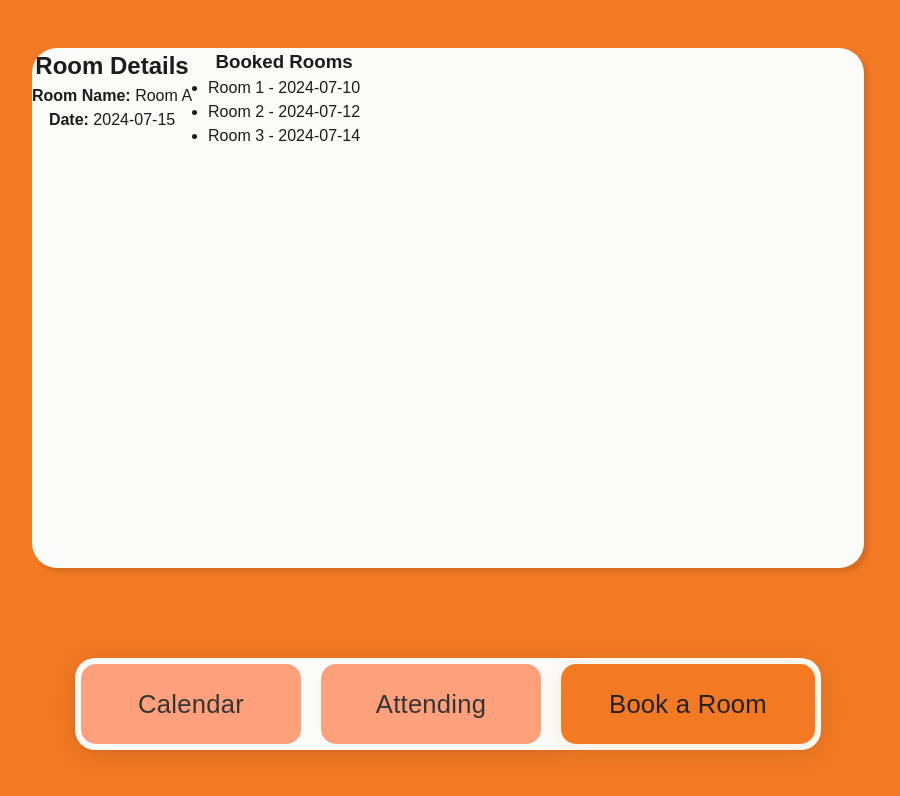
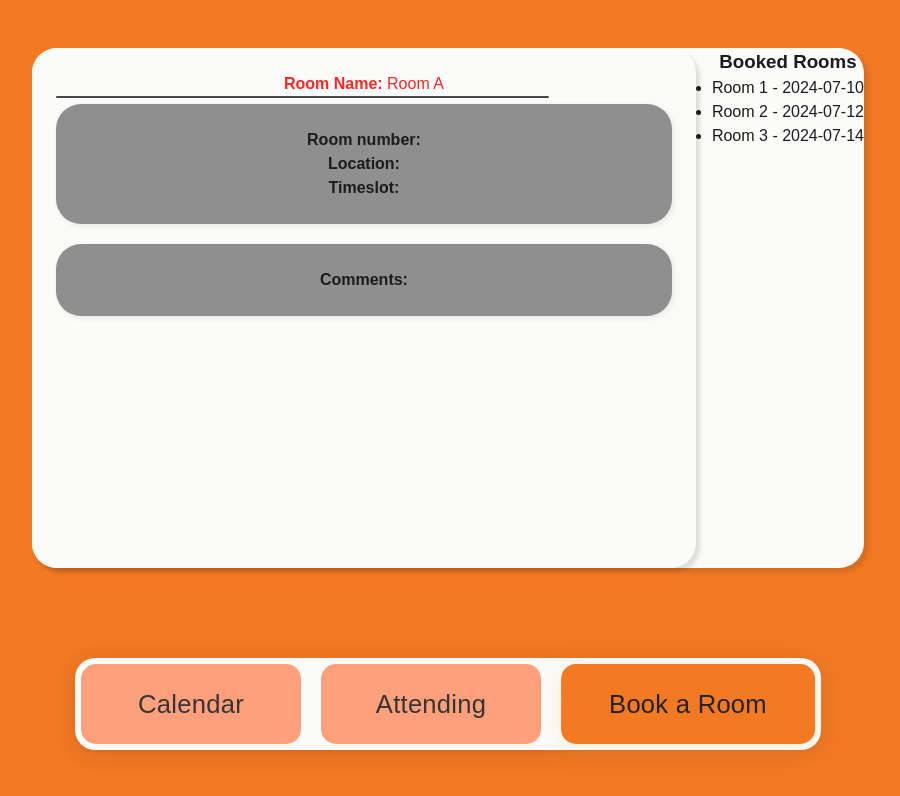
Before and after one commit to ItsADanny/HR.WebDev-CalendarApp, a React (Vite) app in the folder OCalendar/: page /book-a-room in a window 1280 px wide. Shown: the top 796 px of the page, without its empty margins (192-1092 px from the left). Built offline with nearby package versions, Linux system fonts and the light colour scheme.

Commit message:
Start bookaRoom components left box

```diff
--- a/OCalendar/src/components/RoomDetails.tsx
+++ b/OCalendar/src/components/RoomDetails.tsx
@@ -1,9 +1,21 @@
-function RoomDetails({ booking }) {
+import '../stylesheets/RoomDetails.css';
+
+function RoomDetails({ booking }: { booking: any }) {
     return (
         <div className="RoomDetails__container">
-            <h2 className="RoomDetails__title">Room Details</h2>
             <p className="RoomDetails__info"><strong>Room Name:</strong> {booking.roomName}</p>
-            <p className="RoomDetails__info"><strong>Date:</strong> {booking.date}</p>
+            <div className="RoomDetails__underline"></div>
+
+            <div className="RoomDetails__infocard">
+                <p><strong>Room number:</strong> {booking.roomNumber}</p>
+                <p><strong>Location:</strong> {booking.location}</p>
+                <p><strong>Timeslot:</strong> {booking.timeSlot}</p>
+            </div>
+
+            <div className="RoomDetails__commentcard">
+                <p><strong>Comments:</strong></p>
+                <p>{booking.comments}</p>
+            </div>
         </div>
     );
 }
--- a/OCalendar/src/stylesheets/BookaRoom.css
+++ b/OCalendar/src/stylesheets/BookaRoom.css
@@ -1,33 +1,4 @@
-/* My wrapper box
-.BookaRoom__white-box {
-    position: fixed;
-    width: 65vw;
-    height: 65vh;
-    top: 6vh;
-    left: 50%;
-    transform: translateX(-50%);
-    background: var(--OrangeCompany_CardWhite);
-    color: var(--OrangeCompany_OffBlack);
-    border-radius: 25px;
-    box-shadow: 4px 4px 5px rgba(0,0,0,0.12);
-    display: flex;
-    flex-direction: row;
-    gap: 16px;
-}
-
-/* Inside the white box (left box)
-.BookaRoom__white-box-inside {
-    background: var(--OrangeCompany_CardWhite);
-    border-radius: 25px;
-    box-shadow: 4px 4px 4px rgba(0,0,0,0.12);
-    padding: 24px;
-    gap: 12px;
-    flex: 2;
-    width: 100%;
-    min-width: 0;
-    display: flex;
-    flex-direction: column;
-}
+/*
 
 .BookaRoom__event-title-underline,
 .BookaRoom__title-underline {
@@ -214,3 +185,16 @@
     flex-direction: row;
     gap: 16px;
 }
+
+.BookaRoom__left-box {
+    background: var(--OrangeCompany_CardWhite);
+    border-radius: 25px;
+    box-shadow: 4px 4px 4px rgba(0,0,0,0.12);
+    padding: 24px;
+    gap: 12px;
+    flex: 2;
+    width: 100%;
+    min-width: 0;
+    display: flex;
+    flex-direction: column;
+}
--- /dev/null
+++ b/OCalendar/src/stylesheets/RoomDetails.css
@@ -0,0 +1,31 @@
+.RoomDetails__info {
+    color: #ff2525;
+}
+
+.RoomDetails__underline {
+    width: 80%;
+    height: 2px;
+    background: #111111c2;
+    border-radius: 1px; /* rounded edges */
+    margin-bottom: 6px;  /* Space under the underline */
+}
+
+.RoomDetails__infocard {
+    flex: 6;
+    background: var(--OrangeCompany_GreyBox_LightMode);
+    border-radius: 25px;
+    padding: 24px;
+    box-shadow: 2px 2px 6px rgba(0,0,0,0.08);
+    min-height: 0;
+    margin-bottom: 20px;
+}
+
+.RoomDetails__commentcard {
+    flex: 4;
+    background: var(--OrangeCompany_GreyBox_LightMode);
+    border-radius: 25px;
+    padding: 24px;
+    box-shadow: 2px 2px 6px rgba(0,0,0,0.08);
+    min-height: 0;
+    overflow-y: auto;
+}
```
Also changed, not shown: 4 other files (tests, documents, lock files or other folders).
